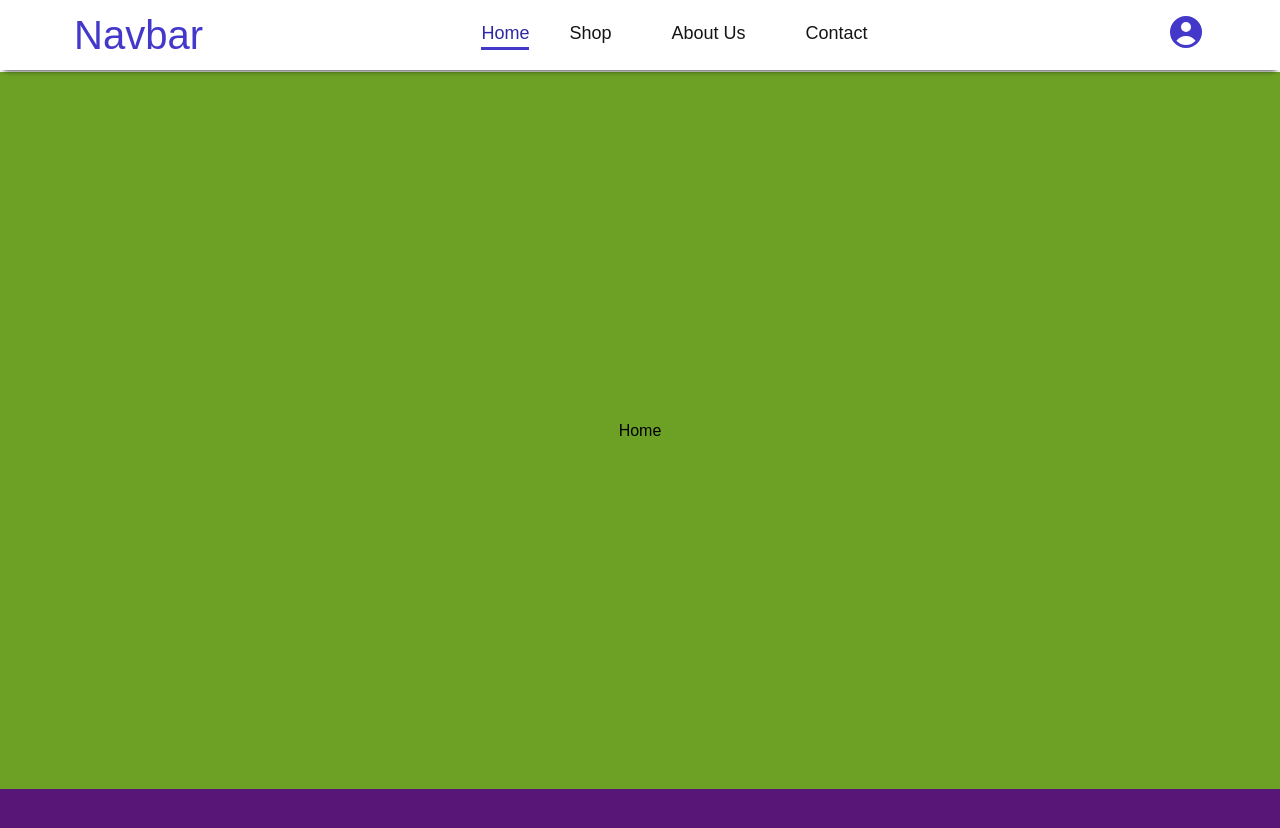
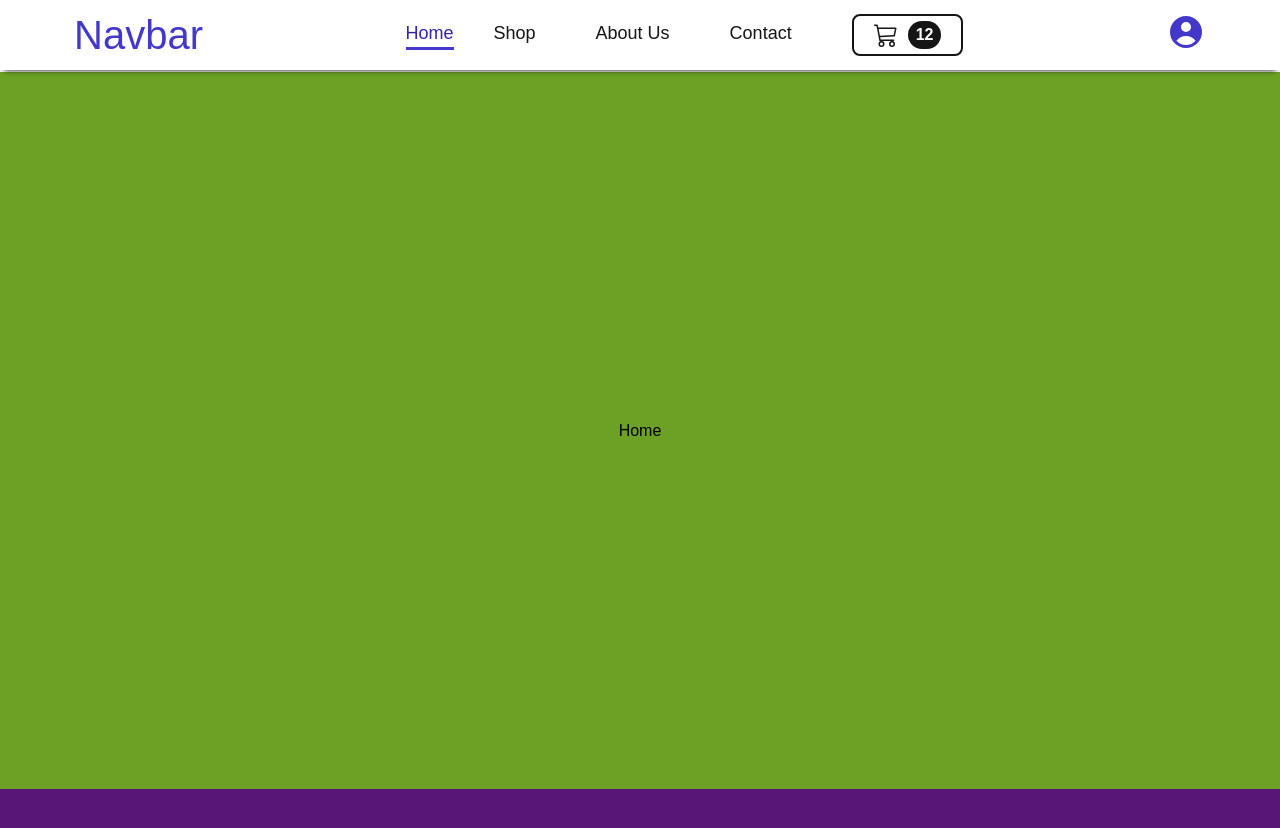
Before and after one commit to shsobur/Reusable-Navbar, a React (Vite) app: page / in a window 1280 px wide. Shown: the top 828 px of the page. Built offline with nearby package versions, Linux system fonts and the light colour scheme.

Commit message:
Added cart

```diff
--- a/src/App.css
+++ b/src/App.css
@@ -79,7 +79,36 @@ nav {
   border-bottom: 3px solid #4338ca;
 }
 
-/* Dropdown__ */
+/* Cart style__ */
+
+.cart_button {
+  gap: 10px;
+  display: flex;
+  align-items: center;
+  justify-content: center;
+  font-size: 16px;
+  color: #151515;
+  font-weight: 600;
+  padding: 5px 20px;
+  border-radius: 8px;
+  cursor: pointer;
+  border: 2px solid #151515;
+}
+
+.cart_button span:nth-child(1) {
+  font-size: 1.5rem;
+}
+
+.cart_button span:nth-child(2) {
+  color: #ffffff;
+  padding: 2px 8px;
+  border-radius: 32px;
+  background-color: #151515;
+}
+
+
+
+/* Dropdown style__ */
 
 .dropdown_wrapper {
   position: relative;
@@ -202,7 +231,7 @@ nav {
 
 .others_routes_container {
   border-top: 2px solid black;
-  padding-top: 20px;
+  margin-top: 20px;
 }
 
 /* Menu default style__ */
@@ -256,9 +285,6 @@ nav {
 
   .main_mobile_menu_container {
     display: block;
-  }
-
-  .main_mobile_menu_container {
     top: 59px;
     height: calc(100vh - 60px);
   }
--- a/src/App.jsx
+++ b/src/App.jsx
@@ -21,6 +21,7 @@ import { Link, NavLink } from "react-router-dom";
 import { useRef } from "react";
 import { useState } from "react";
 import { useEffect } from "react";
+import { BsCart3 } from "react-icons/bs";
 
 function App() {
   const menuRef = useRef();
@@ -117,6 +118,13 @@ function App() {
               >
                 <li>Contact</li>
               </NavLink>
+
+              <button id="cart_one" className="cart_button">
+                <span>
+                  <BsCart3 />
+                </span>
+                <span>12</span>
+              </button>
             </ul>
 
             <div className="dropdown_wrapper" ref={menuRef}>
@@ -211,6 +219,13 @@ function App() {
                     <RiContactsBook2Line /> _Contact
                   </NavLink>
                 </li>
+
+                <button id="cart_two" className="cart_button">
+                  <span>
+                    <BsCart3 />
+                  </span>
+                  <span>12</span>
+                </button>
               </ul>
 
               <div className="others_routes_container">
```
